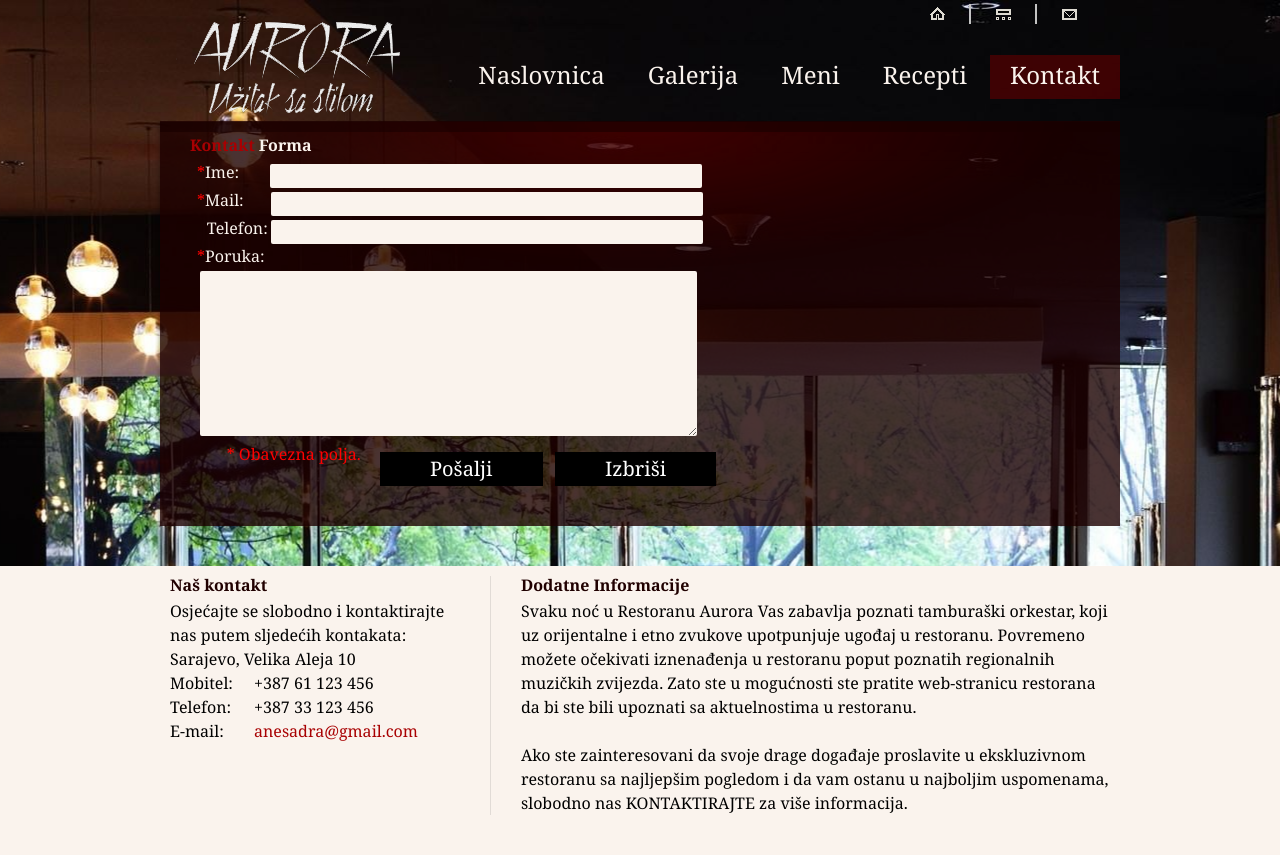
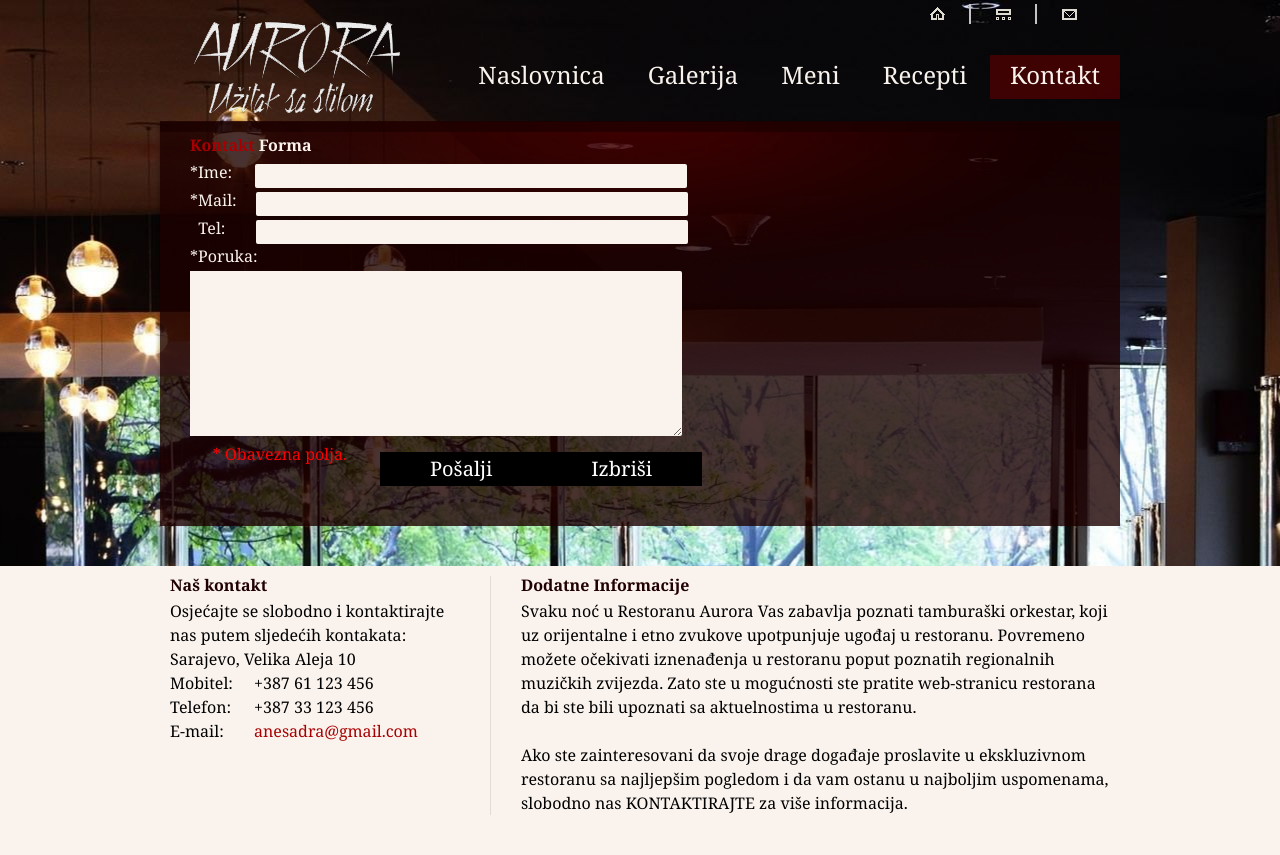
Before and after one commit to WebTehnologijeETF/RestoranCaffeBar, a PHP site: page /kontakt.html in a window 1280 px wide. Shown: the top 855 px of the page. Run offline with PHP 8.4, Linux system fonts and the light colour scheme.

Commit message:
Ispravljene greske i validiradni css i html

```diff
--- a/css/style.css
+++ b/css/style.css
@@ -122,8 +122,8 @@ header {
   background:url(../slike/box_bg.png) repeat;
   color:#faf3ed;
   box-shadow:0 0 5px rgba(0, 0, 0, .4);
-  -moz-box-shadow:0 0 5px rgba(0, 0, 0, .4);
-  -webkit-box-shadow:0 0 5px rgba(0, 0, 0, .4)
+  box-shadow:0 0 5px rgba(0, 0, 0, .4);
+  box-shadow:0 0 5px rgba(0, 0, 0, .4)
 }
 .box > div {
   background:url(../slike/box_vrh.png) 0 top no-repeat;
@@ -200,10 +200,6 @@ header {
   float:left;
   width:84px
 }
-.tabela {
-  cellspacing="0" width="100%";
-  border: 2px
-}
 
 footer {
   height:138px;
@@ -242,7 +238,7 @@ footer a:hover {text-decoration:none}
 #kontaktForma {}
 #kontaktForma a {
   margin:10px;
-  margin-right: -320px;
+  margin-right: -338px;
   margin-left: 190px
 }
 #kontaktForma .input {
@@ -272,7 +268,7 @@ footer a:hover {text-decoration:none}
 }
 #telefon {
   width: 50%;
-  margin-left: 66px;
+  margin-left: 51px;
   border-radius: 2px;
   background: #faf3ed;
   height: 22px
@@ -332,7 +328,6 @@ footer a:hover {text-decoration:none}
    padding: 0px
  }
 .grid:after {
-  sadrzaj: "\0020";
   display: block;
   height: 0;
   clear: both;
@@ -340,7 +335,6 @@ footer a:hover {text-decoration:none}
 }
 .grid .row {}
 .grid .row:before,.row:after {
-  sadrzaj: '\0020';
   display: block;
   overflow: hidden;
   visibility: hidden;
@@ -348,7 +342,6 @@ footer a:hover {text-decoration:none}
   height: 0;
 }
 .grid .row:after {clear: both}
-.grid .row {zoom: 1}
 .grid .wrap-col {margin:10px}
 .grid .col-1-2, .grid .col-1-3, .grid .col-2-3, .grid .col-1-4, .grid .col-2-4, .grid .col-3-4, .grid .col-1-5, .grid .col-2-5, .grid .col-3-5, .grid .col-4-5, .grid .col-1-6, .grid .col-2-6, .grid .col-3-6, .grid .col-4-6, .grid .col-5-6{
   float:left;
@@ -412,7 +405,6 @@ nav ul li:hover > ul {
   padding: 2px;
   margin: 1px;
   background-color: black;
-  position: none;
   width: 200px;
 }
 
--- a/galerija.html
+++ b/galerija.html
@@ -13,7 +13,7 @@
 		<div class="body1">
 			<div class="main grid">
 				<header>
-					<h1><a href="index.html" id="logo"><img src="slike/logo.png"></a></h1>
+					<h1><a href="index.html" id="logo"><img src="slike/logo.png" alt=""></a></h1>
 					<nav>
 						<ul id="vrh_nav">
 							<li><a href="index.html"><img src="slike/ikona_1.gif" alt=""></a></li>
@@ -111,7 +111,7 @@
 						<h3>&nbsp; Copyright © 2015<br>&nbsp; Restoran Aurora, Sarajevo</h3>
 						<ul id="ikone">
 							<li>
-								<a href="https://www.google.ba/maps/place/Velika+Aleja/data=!4m2!3m1!1s0x4758ca71fbb0b335:0xb67b017264e23e99?sa=X&ei=hN4WVcrqIYT3UKyagNgC&ved=0CBsQ8gEwAA" class="normaltip" title="Location"><img src="slike/ikona4.png" alt=""></a>
+								<a href="https://www.google.ba/maps/place/Velika+Aleja,+Ilid%C5%BEa/@43.8226402,18.2958098,17z/data=!3m1!4b1!4m2!3m1!1s0x4758ca71fbb0b335:0xb67b017264e23e9" class="normaltip" title="Location"><img src="slike/ikona4.png" alt=""></a>
 							</li>
 							<li>
 								<a href="#" class="normaltip" title="Twitter"><img src="slike/ikona3.png" alt=""></a>
--- a/index.html
+++ b/index.html
@@ -13,7 +13,7 @@
 		<div class="body1">
 			<div class="main grid">
 				<header>
-					<h1><img src="slike/logo.png"></h1>
+					<h1><img src="slike/logo.png" alt=""></h1>
 					<nav>
 						<ul id="vrh_nav">
 							<li><a href="index.html"><img src="slike/ikona_1.gif" alt=""></a></li>
@@ -178,7 +178,7 @@
 								<h3>&nbsp; Copyright © 2015<br>&nbsp; Restoran Aurora, Sarajevo</h3>
 								<ul id="ikone">
 									<li>
-										<a href="https://www.google.ba/maps/place/Velika+Aleja/data=!4m2!3m1!1s0x4758ca71fbb0b335:0xb67b017264e23e99?sa=X&ei=hN4WVcrqIYT3UKyagNgC&ved=0CBsQ8gEwAA" class="normaltip" title="Location"><img src="slike/ikona4.png" alt=""></a>
+										<a href="https://www.google.ba/maps/place/Velika+Aleja,+Ilid%C5%BEa/@43.8226402,18.2958098,17z/data=!3m1!4b1!4m2!3m1!1s0x4758ca71fbb0b335:0xb67b017264e23e9" class="normaltip" title="Location"><img src="slike/ikona4.png" alt=""></a>
 									</li>
 									<li>
 										<a href="#" class="normaltip" title="Twitter"><img src="slike/ikona3.png" alt=""></a>
--- a/js/kontaktForma.js
+++ b/js/kontaktForma.js
@@ -5,7 +5,7 @@ function validacijaIme() {
 
     if (ime.value.length == 0) {
         ime.style.backgroundColor="red";
-		document.getElementById("slikaUpozorenje").src='slike/error.png';
+		document.getElementById("errorIme").style.display="block";
 		document.getElementById("errorIme").innerHTML="Morate unijeti ime!";
         valid = false;
     }
--- a/kontakt.html
+++ b/kontakt.html
@@ -12,7 +12,7 @@
 	<div class="body1">
 		<div class="main grid">
 			<header>
-				<h1><a href="index.html" id="logo"><img src="slike/logo.png"></a></h1>
+				<h1><a href="index.html" id="logo"><img src="slike/logo.png" alt=""></a></h1>
 				<nav>
 					<ul id="vrh_nav">
 						<li><a href="index.html"><img src="slike/ikona_1.gif" alt=""></a></li>
@@ -43,30 +43,29 @@
 							<h2>Kontakt <span>Forma</span></h2>
 							<form id="kontaktForma" name="kontaktForma" action="demo_form.asp" onsubmit="return validacija()" method="post">
 								<div>
-									<div class="wrapper" name="ime">
-										<span id="kontaktForma_obavezno">&#42</span><span>Ime:</span>
+									<div class="wrapper">
+										<span>*Ime:</span>
 										<input id="ime" name="ime" type="text" onblur="validacijaIme()">
 										<div class="error" id="errorIme"></div>
 									</div>
 									<div class="wrapper">
-										<span id="kontaktForma_obavezno">&#42</span><span>Mail:</span>
+										<span>*Mail:</span>
 										<input id="mail" name="mail" type="text" onblur="validacijaMail()">
 										<div class="error" id="errorMail"></div>
 									</div>
 									<div class="wrapper">
-										<span>&nbsp;&nbsp;&nbsp;&nbsp;Telefon:</span>
+										<span>&nbsp;&nbsp;Tel:</span>
 										<input id="telefon" name="telefon" type="text" onblur="validacijaTelefon()">
 										<div class="error" id="errorTelefon"></div>
 									</div>
 									<div class="wrapper">
-										<span id="kontaktForma_obavezno">&#42</span><span>Poruka:</span>
+										<span>*Poruka:</span>
 										<textarea id="poruka" name="poruka" onblur="validacijaPoruka()"></textarea>
 										<div class="error" id="errorPoruka">Unesite poruku!</div>
 									</div>
-									<a href="" id="posalji" class="dugme1" type="button">Pošalji</a>
-									<label id="kontaktForma_dodatno">&#42;&nbsp;Obavezna polja.</label>
+									<a href="" id="posalji" class="dugme1">Pošalji</a> <!-- prije je bilo i type="button"-->
+									<label id="kontaktForma_dodatno">&nbsp;* Obavezna polja.</label>
 									<a href="#" id="izbrisi" class="dugme1" onClick="document.getElementById('kontaktForma').reset()">Izbriši</a>
-									<div class="error" id="errorIme"></div>
 								</div>
 							</form>
 						</div>
@@ -123,7 +122,7 @@
 						<h3>&nbsp; Copyright © 2015<br>&nbsp; Restoran Aurora, Sarajevo</h3>
 						<ul id="ikone">
 							<li>
-								<a href="https://www.google.ba/maps/place/Velika+Aleja/data=!4m2!3m1!1s0x4758ca71fbb0b335:0xb67b017264e23e99?sa=X&ei=hN4WVcrqIYT3UKyagNgC&ved=0CBsQ8gEwAA" class="normaltip" title="Location"><img src="slike/ikona4.png" alt=""></a>
+								<a href="https://www.google.ba/maps/place/Velika+Aleja,+Ilid%C5%BEa/@43.8226402,18.2958098,17z/data=!3m1!4b1!4m2!3m1!1s0x4758ca71fbb0b335:0xb67b017264e23e9" class="normaltip" title="Location"><img src="slike/ikona4.png" alt=""></a>
 							</li>
 							<li>
 								<a href="#" class="normaltip" title="Twitter"><img src="slike/ikona3.png" alt=""></a>
--- a/recepti.html
+++ b/recepti.html
@@ -12,7 +12,7 @@
 	<div class="body1">
 		<div class="main grid">
 			<header>
-				<h1><a href="index.html" id="logo"><img src="slike/logo.png"></a></h1>
+				<h1><a href="index.html" id="logo"><img src="slike/logo.png" alt=""></a></h1>
 				<nav>
 					<ul id="vrh_nav">
 						<li><a href="index.html"><img src="slike/ikona_1.gif" alt=""></a></li>
@@ -94,7 +94,7 @@
 						<h3>&nbsp; Copyright © 2015<br>&nbsp; Restoran Aurora, Sarajevo</h3>
 						<ul id="ikone">
 							<li>
-								<a href="https://www.google.ba/maps/place/Velika+Aleja/data=!4m2!3m1!1s0x4758ca71fbb0b335:0xb67b017264e23e99?sa=X&ei=hN4WVcrqIYT3UKyagNgC&ved=0CBsQ8gEwAA" class="normaltip" title="Location"><img src="slike/ikona4.png" alt=""></a>
+								<a href="https://www.google.ba/maps/place/Velika+Aleja,+Ilid%C5%BEa/@43.8226402,18.2958098,17z/data=!3m1!4b1!4m2!3m1!1s0x4758ca71fbb0b335:0xb67b017264e23e9" class="normaltip" title="Location"><img src="slike/ikona4.png" alt=""></a>
 							</li>
 							<li>
 								<a href="#" class="normaltip" title="Twitter"><img src="slike/ikona3.png" alt=""></a>
```
Also changed, not shown: meni.html (+5 -3 lines).
